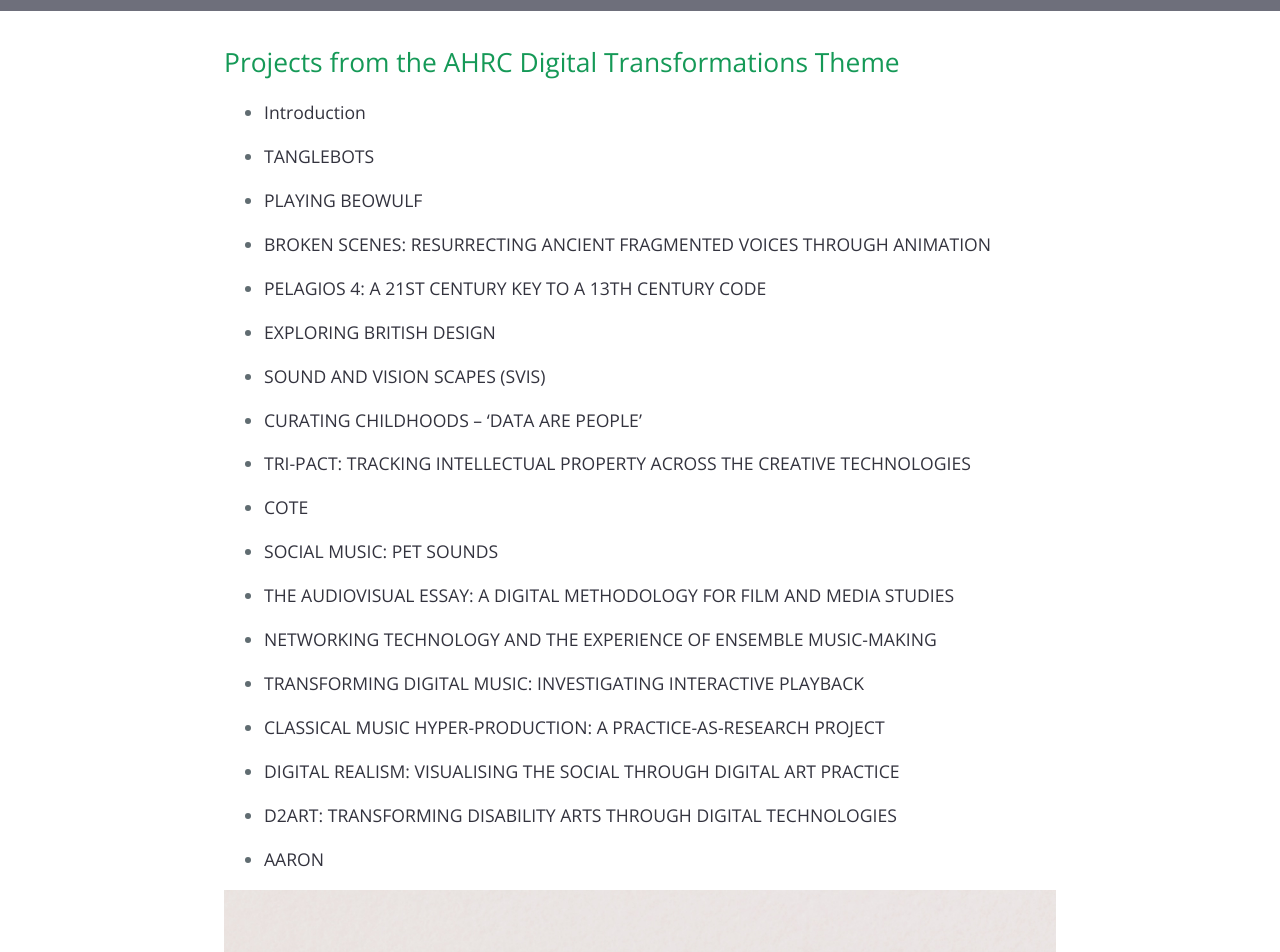
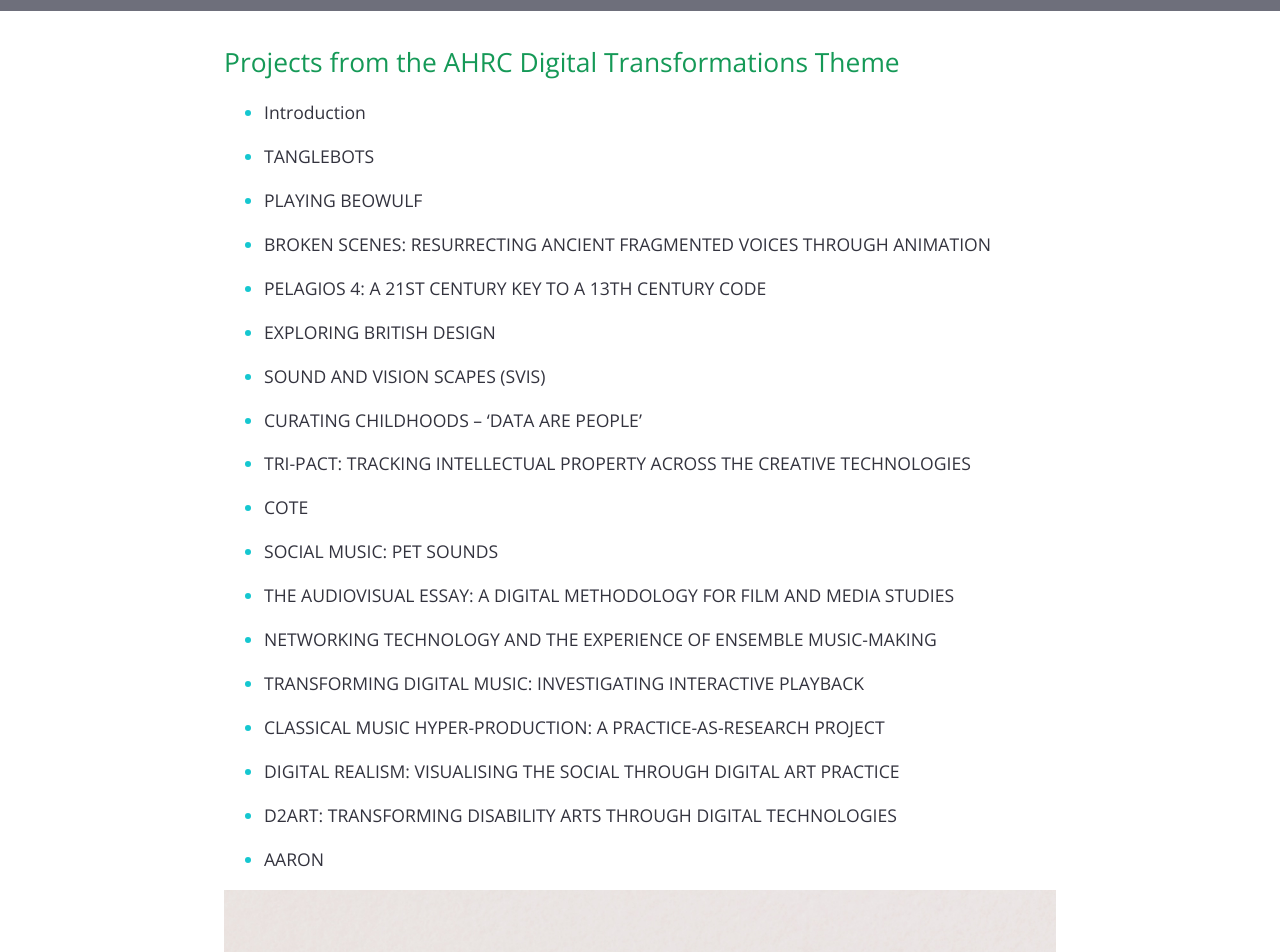
Before and after one commit to DigiTransGlasgow/LittleData, a Jekyll site: the page built from index.md, in a window 1280 px wide. Shown: the part 427-1379 px from the top of the page. Built offline with Jekyll 4.4.1, drawn with Linux system fonts in a browser that asks for light colours; our own code applies the rules of GitHub Pages for plain Markdown files; the repository's description, which GitHub fills in, is left out.

Commit message:
Update style.scss

```diff
--- a/assets/css/style.scss
+++ b/assets/css/style.scss
@@ -44,3 +44,9 @@
     color: #15c7d0 !important;
 
 }
+
+.main-content ul {
+
+    color: #15c7d0 !important;
+
+}
```
